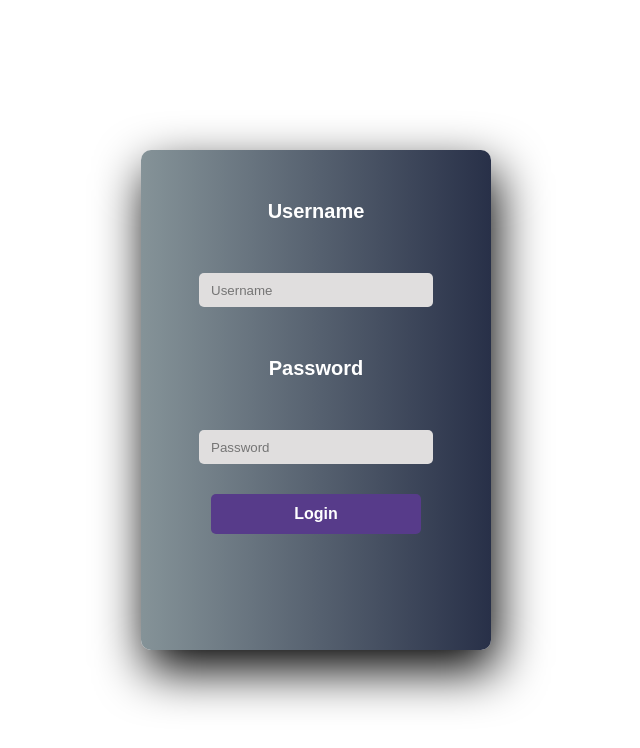
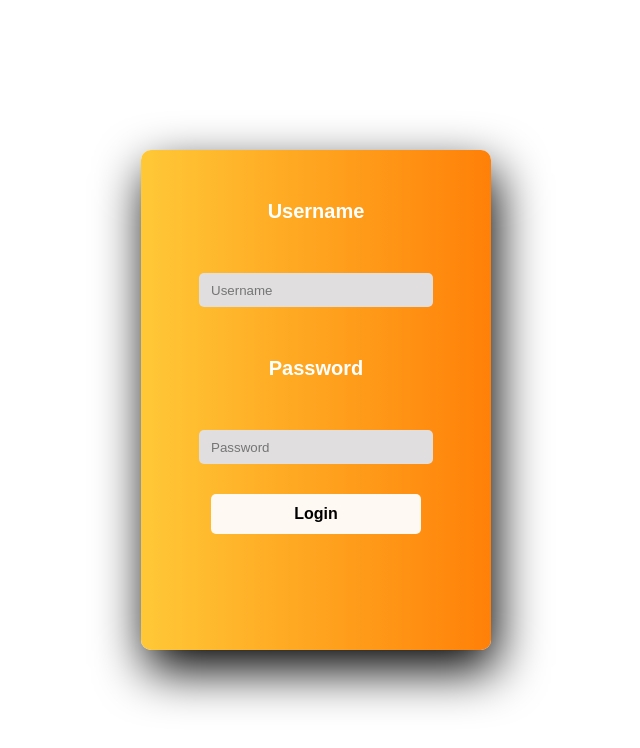
Before and after one commit to Rob1n99/Chatify, a React (Vite) app in the folder Chatify/: page /Login in a window 1280 px wide. Shown: the top 748 px of the page, without its empty margins (324-964 px from the left). Built offline with nearby package versions, Linux system fonts and the light colour scheme; no server answers.

Commit message:
uppdaterat css login

```diff
--- a/Chatify/src/components/Login.jsx
+++ b/Chatify/src/components/Login.jsx
@@ -49,7 +49,7 @@ function Login() {
           localStorage.setItem("userToken", data.token);
           console.log(data.token);
           setError("");
-          setSuccess("Login successful...");
+          setSuccess("Logging in...");
           setTimeout(() => {
             navigate("/Chat");
           }, 3000);
--- a/Chatify/src/components/login.module.css
+++ b/Chatify/src/components/login.module.css
@@ -11,7 +11,7 @@ body {
 .container {
   width: 350px;
   height: 500px;
-  background: linear-gradient(to left, #283048, #859398);
+  background: linear-gradient(to left, #ff8008, #ffc837);
   overflow: hidden;
   border-radius: 10px;
   box-shadow: 5px 20px 50px #000;
@@ -45,8 +45,8 @@ button {
   margin: 10px auto;
   justify-content: center;
   display: block;
-  color: #fff;
-  background: #573b8a;
+  color: black;
+  background: #fef9f3;
   font-size: 1em;
   font-weight: bold;
   margin-top: 30px;
```
